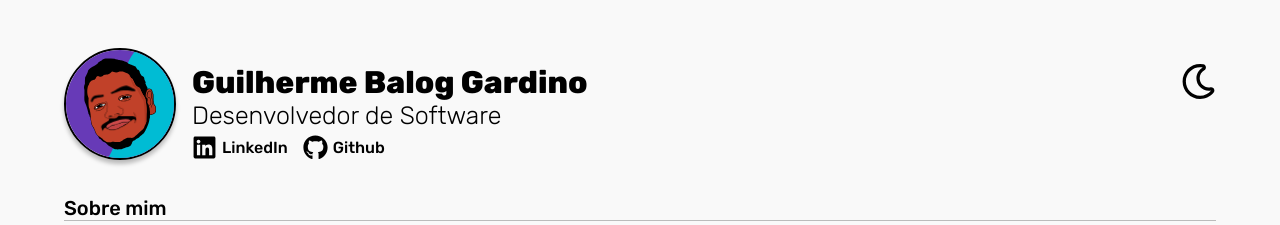
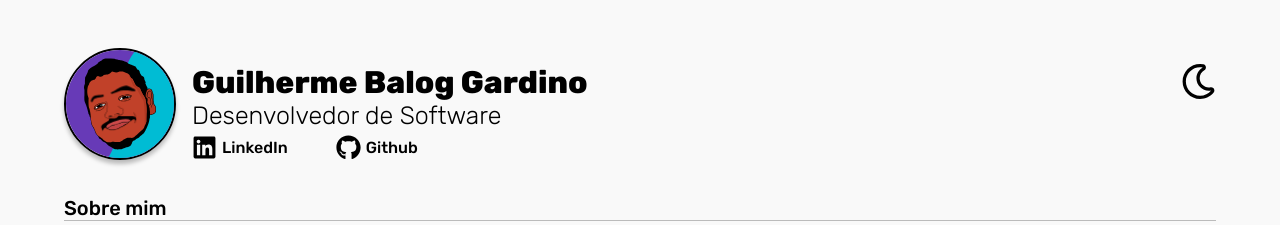
Before and after one commit to GuilhermeBalog/guilhermebalog.github.io, a Next.js app: page / in a window 1280 px wide. Shown: the top 225 px of the page. Built offline with nearby package versions, Linux system fonts and the light colour scheme.

Commit message:
Larger space between social links

```diff
--- a/src/styles/index.css
+++ b/src/styles/index.css
@@ -86,8 +86,8 @@ header .social-links {
   margin-top: 5px;
 }
 
-header .social-links .social-media {
-  margin-right: 15px;
+header .social-links .social-media:first-of-type {
+  margin-right: 3rem;
 }
 
 header .social-links .social-media a {
```
